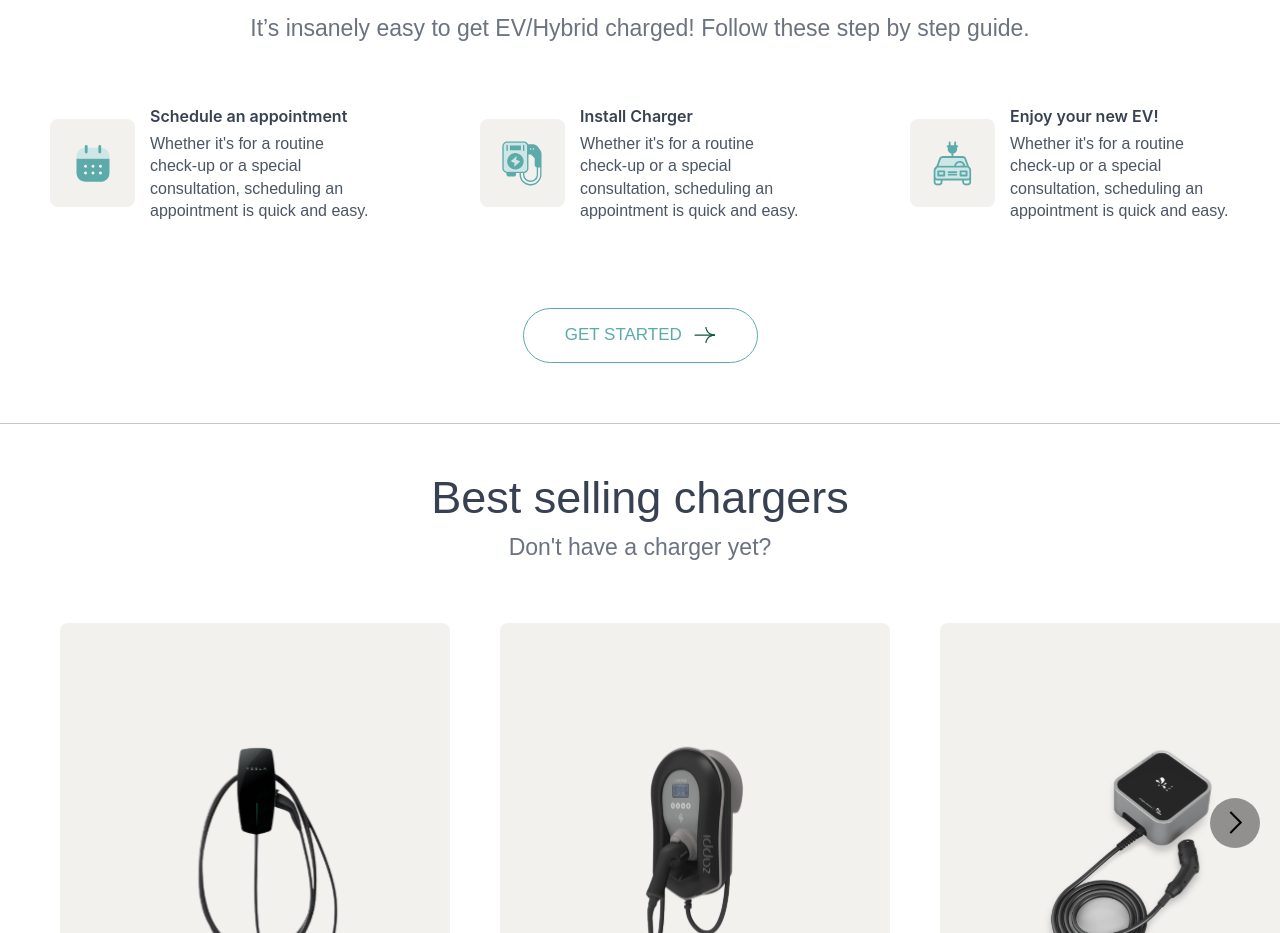
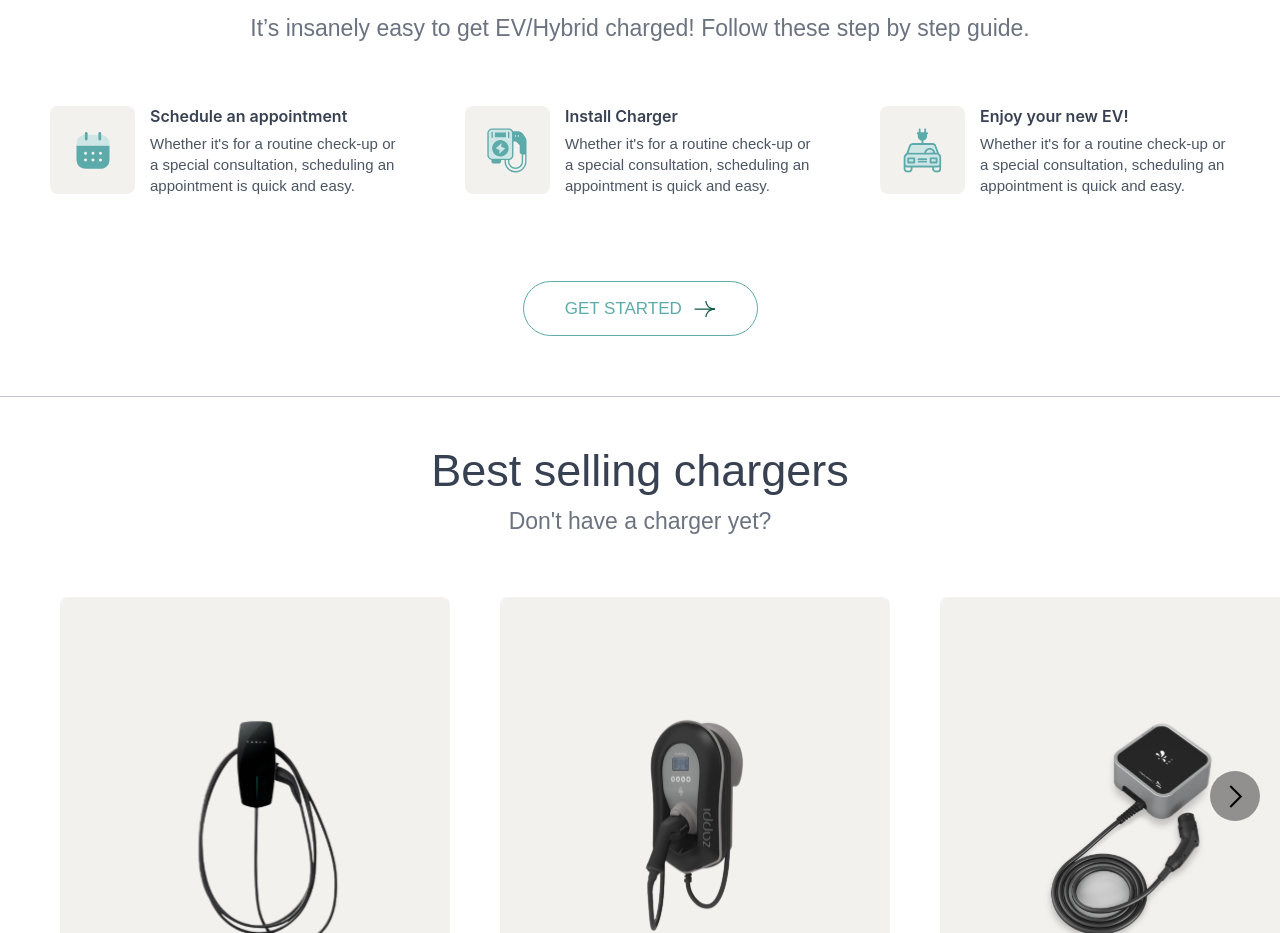
Before and after one commit to owlcode3/ion-ev, a React (Vite) app: page / in a window 1280 px wide. Shown: the part 1940-2873 px from the top of the page. Built offline with nearby package versions, Linux system fonts and the light colour scheme; a web font is replaced by a local one.

Commit message:
made some additional changes to the how we work scss file

```diff
--- a/src/styles/components/howWeWork.scss
+++ b/src/styles/components/howWeWork.scss
@@ -51,6 +51,10 @@
   list-style: none;
   width: 100%;
   padding: 0 5rem;
+  @include media("<=60em") {
+    //960px
+    padding: 0 3rem;
+  }
   @include media("<=53.125em") {
     //850px
     gap: 3.5rem;
@@ -89,9 +93,9 @@
 }
 
 .hww__card-paragraph {
-  max-width: 22rem;
+  max-width: 25rem;
   font-weight: 400;
-  font-size: 1.6rem;
+  font-size: 1.5rem;
   line-height: 140%;
   color: $color-txt-6;
   @include media("<=53.125em") {
```
